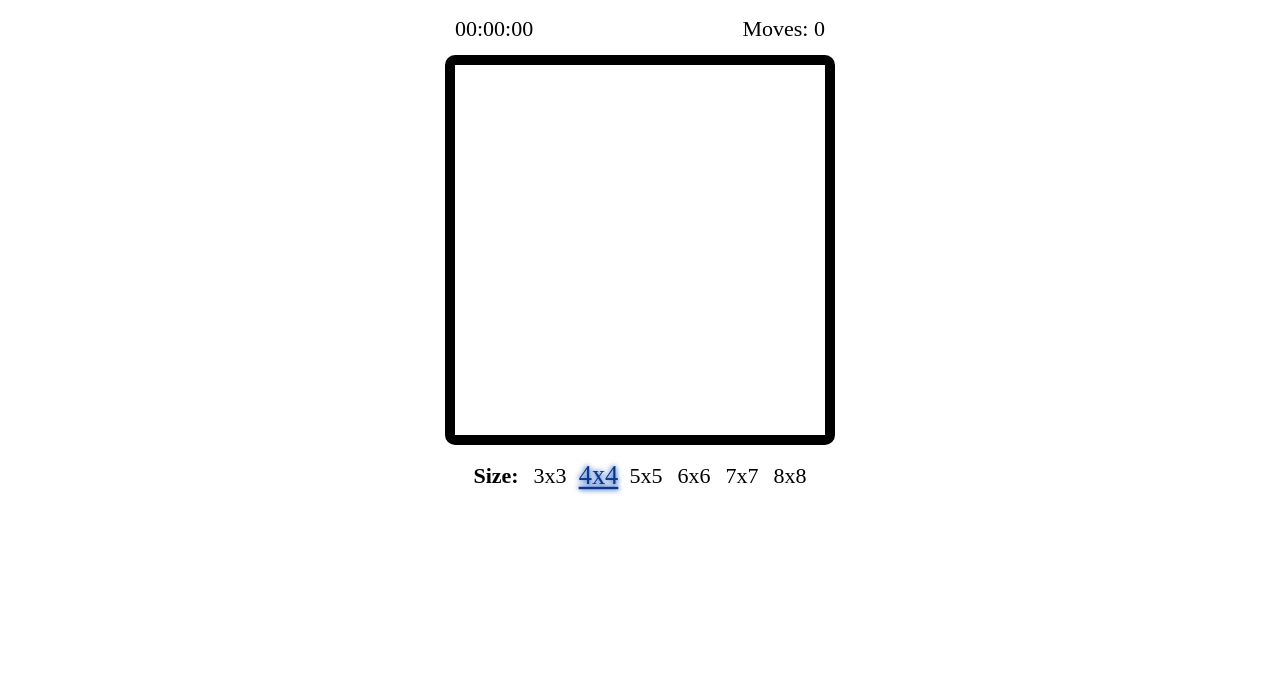
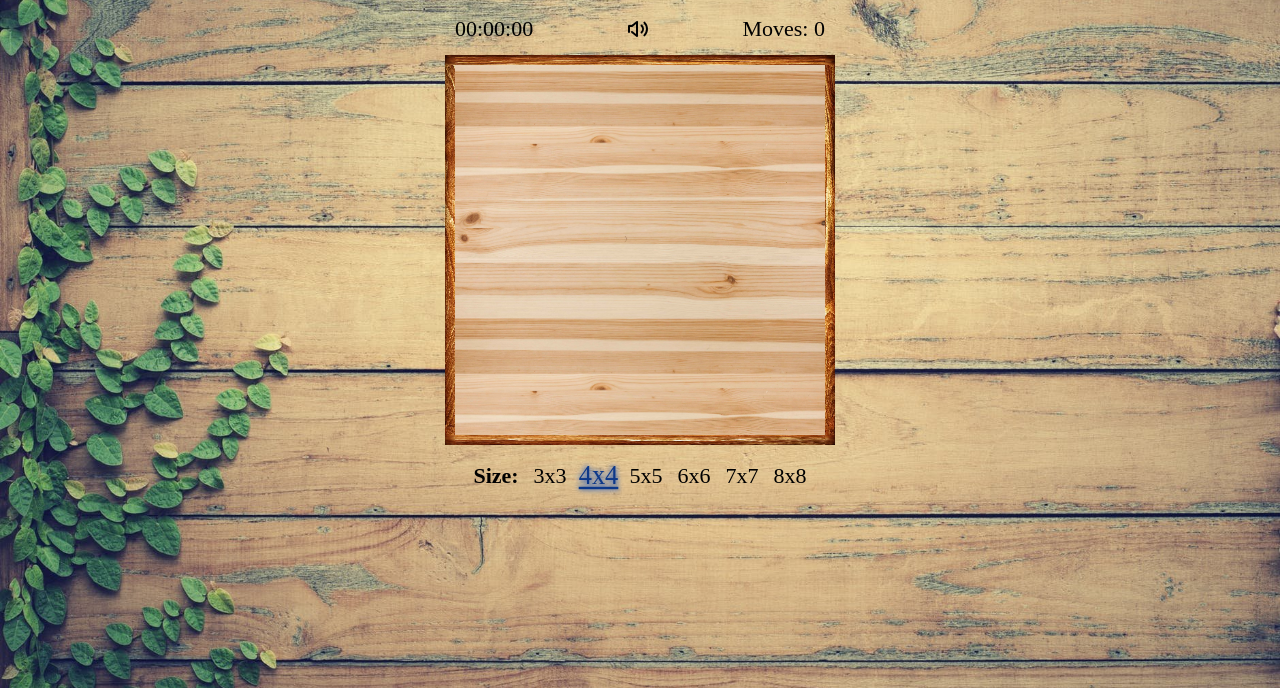
Before and after one commit to AleksandrYermolaev/RSS-Gem-Puzzle, a plain HTML site: page index.html in a window 1280 px wide. Shown: the part 112-800 px from the top of the page. Drawn offline with nearby package versions, Linux system fonts and the light colour scheme; files that its build step writes are made by us from their sources; the site is published under a folder, as on GitHub Pages, so addresses that start at the root find nothing.

Commit message:
fix: change images links

```diff
--- a/assets/styles/_layout.scss
+++ b/assets/styles/_layout.scss
@@ -1,5 +1,5 @@
 body {
-	background: url('/assets/images/body-background.jpg') no-repeat center center/cover fixed;
+	background: url('./assets/images/body-background.jpg') no-repeat center center/cover fixed;
 }
 
 
@@ -133,13 +133,13 @@ body {
 		.sound-on {
 			@include go-adaptive('width', 30, 20);
 			@include go-adaptive('height', 30, 20);
-			background: url('/assets/icons/soundon.svg') center no-repeat;
+			background: url('./assets/icons/soundon.svg') center no-repeat;
 			cursor: pointer;
 		}
 		.sound-off {
 			@include go-adaptive('width', 30, 20);
 			@include go-adaptive('height', 30, 20);
-			background: url('/assets/icons/soundoff.svg') center no-repeat;
+			background: url('./assets/icons/soundoff.svg') center no-repeat;
 			cursor: pointer;
 		}
 	}
@@ -149,10 +149,10 @@ body {
 		@include go-adaptive('width', 400, 280);
 		@include go-adaptive('height', 400, 280);
 		border: 10px solid;
-		border-image: url('/assets/images/border-image-min.jpg') 700;
+		border-image: url('./assets/images/border-image-min.jpg') 700;
 
 		border-radius: 10px;
-		background: url('/assets/images/background-min.jpg') center/100%;
+		background: url('./assets/images/background-min.jpg') center/100%;
 
 		.pause-window {
 			position: absolute;
@@ -164,7 +164,7 @@ body {
 			justify-content: center;
 			font-family: $font;
 			@include go-adaptive('font-size', 32, 24);
-			background: url('/assets/images/background-min.jpg') center/100%;
+			background: url('./assets/images/background-min.jpg') center/100%;
 		}
 
 		.domino {
```
